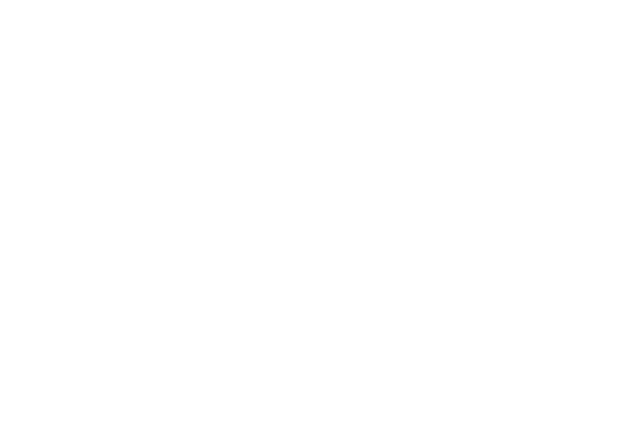
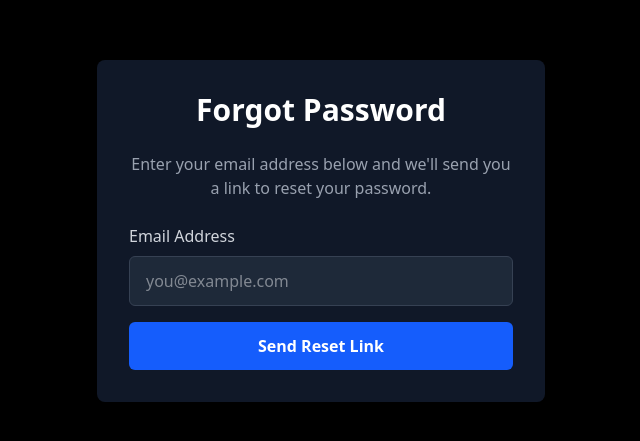
Before and after one commit to Paradox456/SyncSkill, a React (Vite) app: page /forgotpassword in a window 1280 px wide. Before the commit this address had no page. Shown: the part 169-610 px from the top of the page, without its empty margins (319-959 px from the left). Built offline with nearby package versions, Linux system fonts and the light colour scheme.

Commit message:
Created the Forgot password page

```diff
--- a/src/App.jsx
+++ b/src/App.jsx
@@ -5,6 +5,7 @@
 import SignUp from "./pages/SignUp";
 import TermsOfService from "./pages/TermsOfService";
 import PrivatePolicy from "./pages/PrivatePolicy";
+import ForgotPassword from "./pages/ForgotPassword";
 
 function App() {
   return (
@@ -15,6 +16,7 @@
         <Route path="/signup" element={<SignUp />} />
         <Route path="/termsofservice" element={<TermsOfService />} />
         <Route path="/privatepolicy" element={<PrivatePolicy />} />
+        <Route path="/forgotpassword" element={<ForgotPassword />} />
       </Routes>
     </BrowserRouter>
   );
--- /dev/null
+++ b/src/pages/ForgotPassword.jsx
@@ -0,0 +1,72 @@
+import React, { useState } from "react";
+
+export default function ForgotPassword() {
+  const [email, setEmail] = useState("");
+  const [message, setMessage] = useState(null);
+  const [error, setError] = useState(null);
+  const [loading, setLoading] = useState(false);
+
+  const handleSubmit = async (e) => {
+    e.preventDefault();
+    setMessage(null);
+    setError(null);
+    setLoading(true);
+
+    // TODO: Replace with your actual password reset API call
+    try {
+      // Simulate API call delay
+      await new Promise((resolve) => setTimeout(resolve, 1500));
+
+      // Simulate success response
+      setMessage(
+        "If an account with that email exists, a password reset link has been sent."
+      );
+      setEmail("");
+    } catch (err) {
+      setError("Failed to send reset email. Please try again later.");
+    } finally {
+      setLoading(false);
+    }
+  };
+
+  return (
+    <div className="min-h-screen bg-black text-gray-200 flex flex-col justify-center items-center px-4">
+      <div className="max-w-md w-full bg-gray-900 p-8 rounded-lg shadow-lg">
+        <h1 className="text-3xl font-bold mb-6 text-white text-center">
+          Forgot Password
+        </h1>
+        <p className="mb-6 text-gray-400 text-center">
+          Enter your email address below and we'll send you a link to reset
+          your password.
+        </p>
+        <form onSubmit={handleSubmit}>
+          <label htmlFor="email" className="block mb-2 text-gray-300 font-medium">
+            Email Address
+          </label>
+          <input
+            id="email"
+            type="email"
+            required
+            value={email}
+            onChange={(e) => setEmail(e.target.value)}
+            placeholder="you@example.com"
+            className="w-full px-4 py-3 rounded-md bg-gray-800 border border-gray-700 text-gray-200 focus:outline-none focus:ring-2 focus:ring-blue-500 mb-4"
+          />
+          <button
+            type="submit"
+            disabled={loading}
+            className="w-full bg-blue-600 hover:bg-blue-700 disabled:bg-blue-400 text-white font-semibold py-3 rounded-md transition"
+          >
+            {loading ? "Sending..." : "Send Reset Link"}
+          </button>
+        </form>
+        {message && (
+          <p className="mt-4 text-green-400 text-center font-medium">{message}</p>
+        )}
+        {error && (
+          <p className="mt-4 text-red-500 text-center font-medium">{error}</p>
+        )}
+      </div>
+    </div>
+  );
+}
--- a/src/pages/SignIn.jsx
+++ b/src/pages/SignIn.jsx
@@ -34,7 +34,7 @@
             <label className="flex items-center text-white cursor-pointer">
               <input type="checkbox" className="mr-2 accent-purple-cta w-4 h-4" /> Remember me
             </label>
-            <a href="#" className="text-indigo-600 hover:underline">Forgot password?</a>
+            <button onClick={() => navigate("/forgotpassword")} className="text-indigo-600 hover:underline">Forgot password?</button>
           </div>
 
           <button
```
